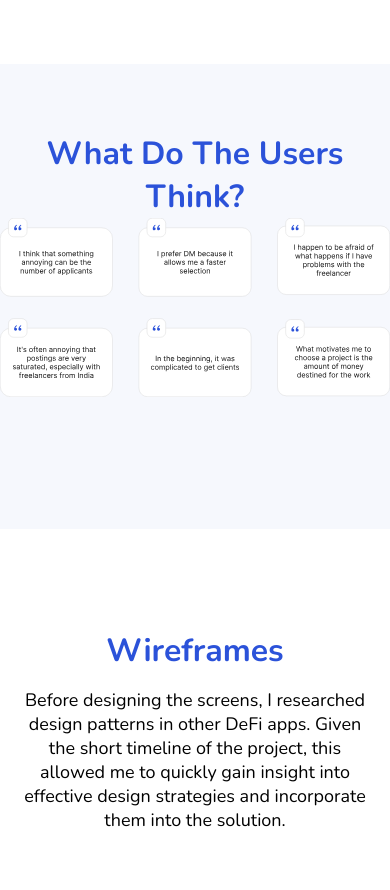
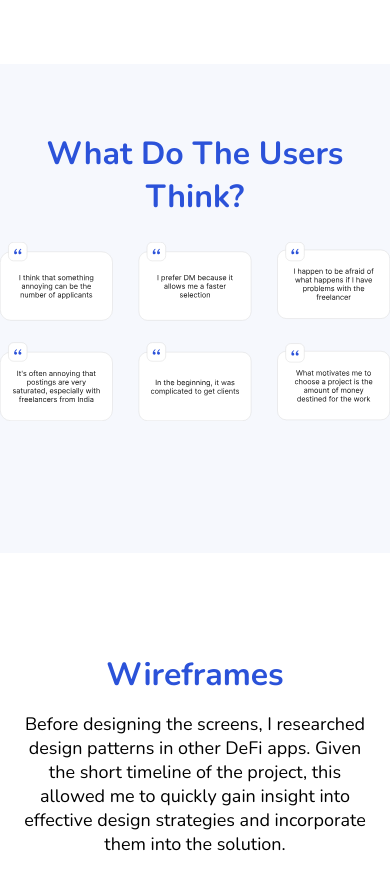
Before and after one commit to julianpreiti/julianpreiti.github.io, a plain HTML site: page golance.html in a window 390 px wide. Shown: the part 2800-3690 px from the top of the page. Drawn offline with nearby package versions, Linux system fonts and the light colour scheme.

Commit message:
SEO: Meta

```diff
--- a/assets/styles/golance-styles.css
+++ b/assets/styles/golance-styles.css
@@ -416,6 +416,10 @@
         align-items: center;
     }
 
+    .gl-users h2 {
+        padding-bottom: 24px;
+    }
+
     .gl-wireframes-title {
         display: flex;
         flex-direction: column;
--- a/golance.html
+++ b/golance.html
@@ -12,6 +12,7 @@
     </script>
     <meta charset="UTF-8">
     <title>goLance | Julian Preiti</title>
+    <meta name="description" content="Discover the UX/UI design approach of Julian Preiti on goLance, a freelance platform connecting businesses and individuals with top-tier freelancers from various fields.">
     <meta name="viewport" content="width=device-width, initial-scale=1.0">
     <!-- Viewport para dispositivos con ancho de pantalla máximo de 768px -->
     <meta name="viewport" content="width=768">
```
Also changed, not shown: about.html (+1 -0 lines), index.html (+1 -0 lines), steam.html (+1 -0 lines), uno.html (+1 -0 lines).
